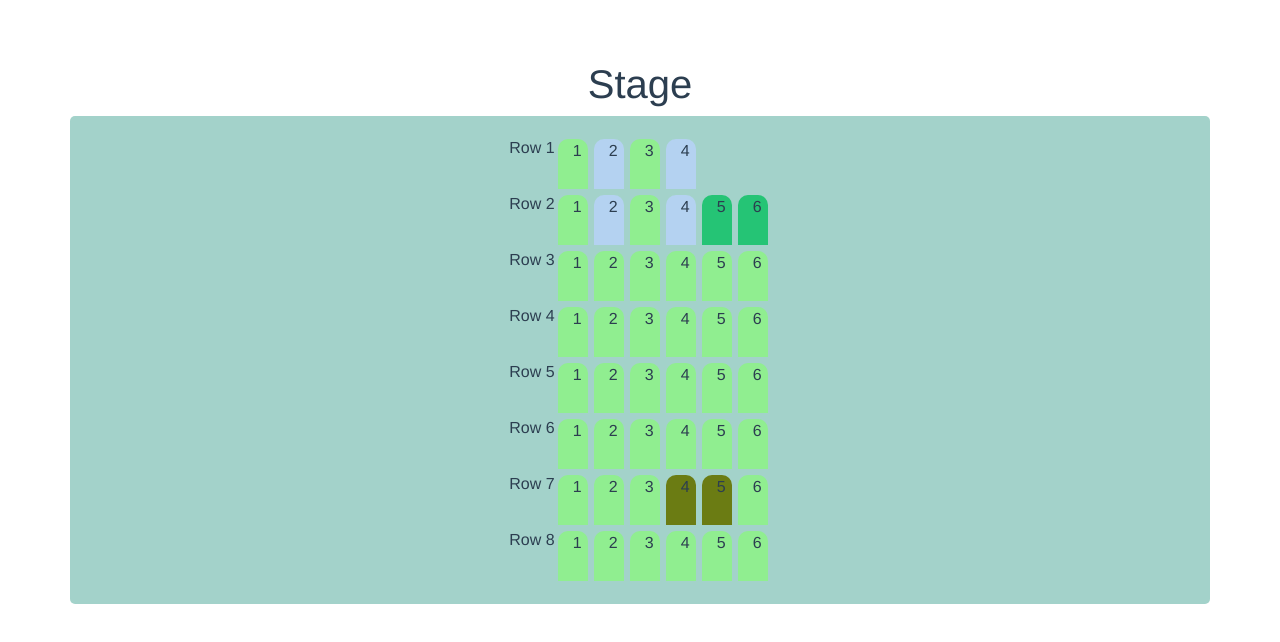
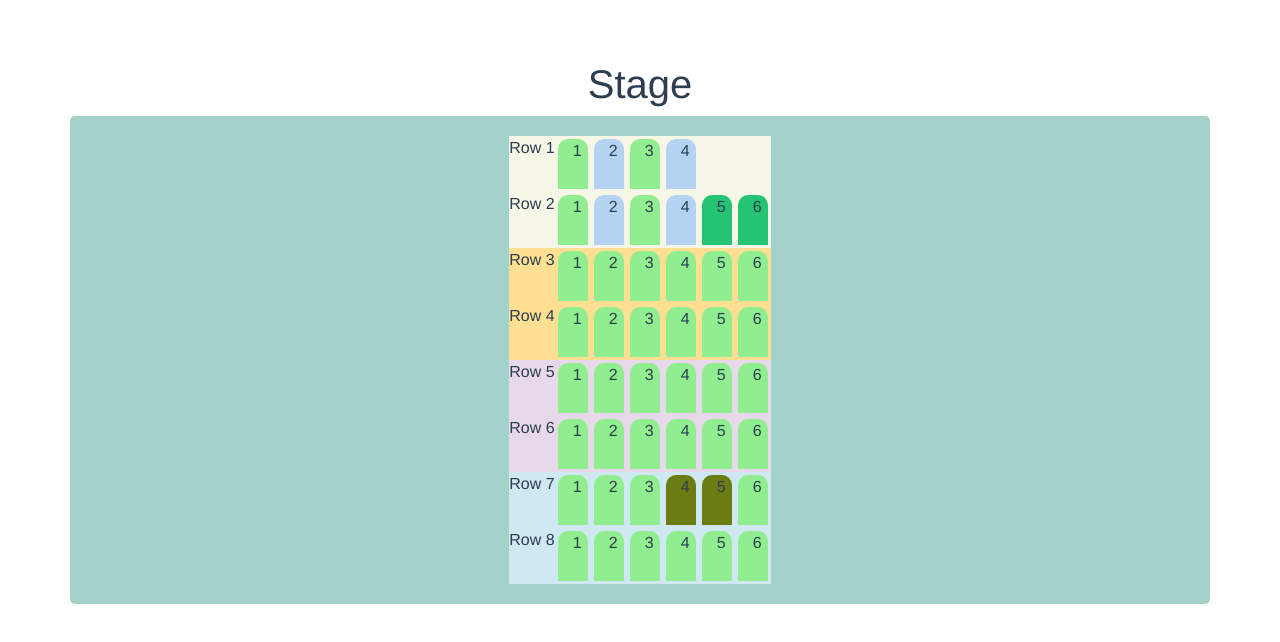
Before and after one commit to montagapallarols/vue-theater-layout, a Vue app: page / in a window 1280 px wide. Shown: the top 642 px of the page. Built offline with nearby package versions, Linux system fonts and the light colour scheme.

Commit message:
Display each rank in a different colour

```diff
--- a/src/components/Booking.vue
+++ b/src/components/Booking.vue
@@ -16,24 +16,24 @@ export default {
         {
           id: "+31611111111",
           seats: [
-            { section: "main hall", row: "1", seat: "4" },
-            { section: "main hall", row: "1", seat: "2" },
-            { section: "main hall", row: "2", seat: "2" },
-            { section: "main hall", row: "2", seat: "4" },
+            { section: "main hall", row: "1", seat: "4", rank: "1" },
+            { section: "main hall", row: "1", seat: "2", rank: "1" },
+            { section: "main hall", row: "2", seat: "2", rank: "1" },
+            { section: "main hall", row: "2", seat: "4", rank: "1" },
           ],
         },
         {
           id: "+31622222222",
           seats: [
-            { section: "main hall", row: "2", seat: "6" },
-            { section: "main hall", row: "2", seat: "5" },
+            { section: "main hall", row: "2", seat: "6", rank: "1" },
+            { section: "main hall", row: "2", seat: "5", rank: "1" },
           ],
         },
         {
           id: "+31633333333",
           seats: [
-            { section: "balcony", row: "7", seat: "4" },
-            { section: "balcony", row: "7", seat: "5" },
+            { section: "balcony", row: "7", seat: "4", rank: "4" },
+            { section: "balcony", row: "7", seat: "5", rank: "4" },
           ],
         },
       ],
--- a/src/components/Layout.vue
+++ b/src/components/Layout.vue
@@ -3,7 +3,11 @@
     <h1>Stage</h1>
 
     <b-container class="section">
-      <b-row class="seat-row" v-for="(row, index) in audience" :key="index">
+      <b-row
+        :class="getRank(index)"
+        v-for="(row, index) in audience"
+        :key="index"
+      >
         {{ `Row ${audience.indexOf(row) + 1}` }}
 
         <div v-for="(seat, index) in row" :key="index">
@@ -71,6 +75,7 @@ export default {
           const seatNumber = parseInt(seat);
           const seatIndex = seatNumber - 1;
           // I need to add some logic here to fit the requested seat number layout
+          // I was going to create a table that follows the spicific order, and then assign each number from the table accordingly
 
           result[rowIndex][seatIndex] = s;
         });
@@ -79,7 +84,21 @@ export default {
       return result;
     },
   },
-  methods: {},
+  methods: {
+    getRank(index) {
+      let rankClass = "";
+      if (index <= 1) {
+        rankClass = "rank1";
+      } else if (index <= 3) {
+        rankClass = "rank2";
+      } else if (index <= 5) {
+        rankClass = "rank3";
+      } else {
+        rankClass = "rank4";
+      }
+      return rankClass;
+    },
+  },
 };
 </script>
 
@@ -118,9 +137,18 @@ export default {
   justify-content: center;
   padding: 20px 10px;
   border-radius: 5px;
-  // .seat-row {
-  //   background-color: #f7f7e8;
-  // }
+  .rank1 {
+    background-color: #f7f7e8;
+  }
+  .rank2 {
+    background-color: #ffdf91;
+  }
+  .rank3 {
+    background-color: #e7d9ea;
+  }
+  .rank4 {
+    background-color: #d0e8f2;
+  }
   .seat {
     background-color: lightgreen;
     height: 50px;
```
